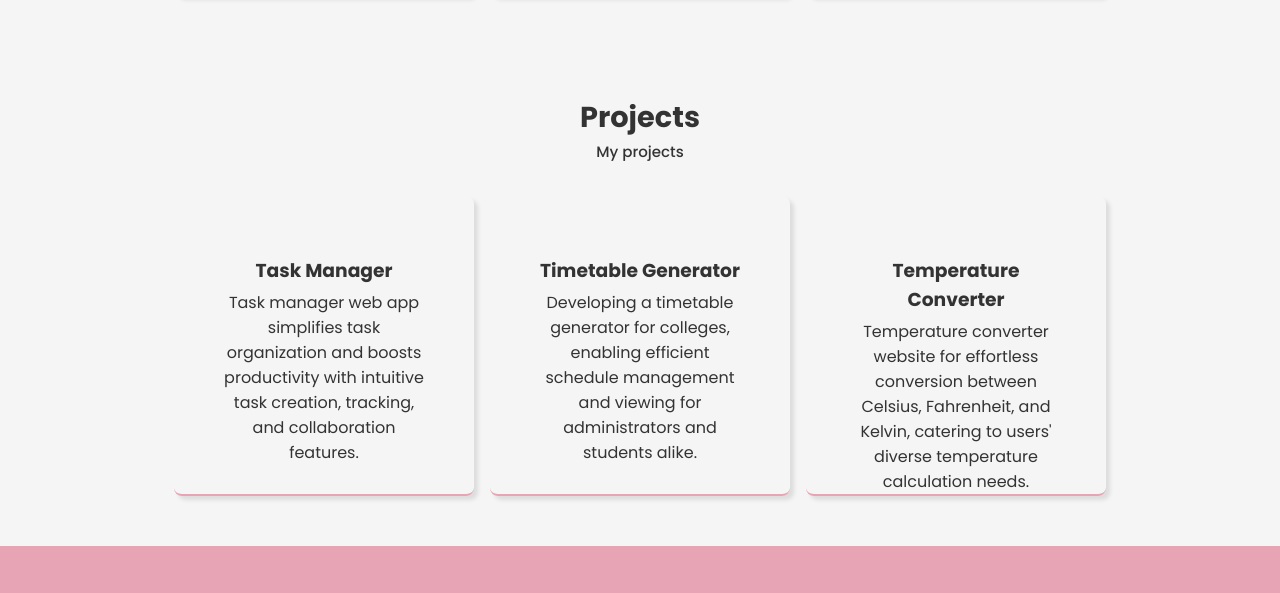
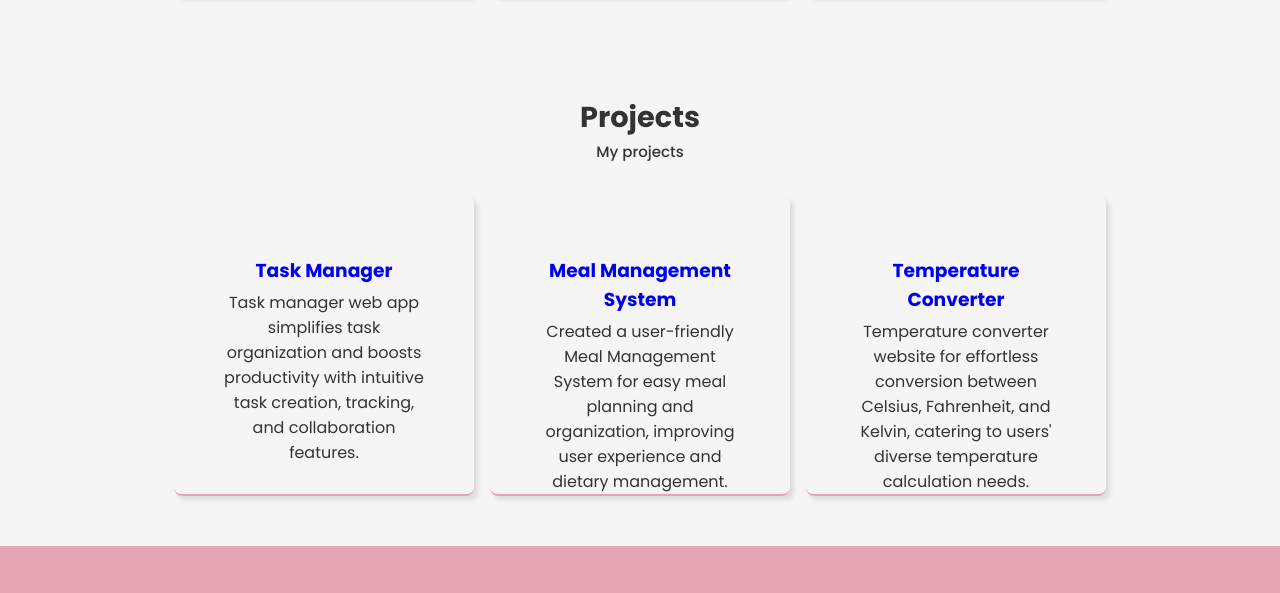
Before and after one commit to Yashaswinikurremula/OIBSIP, a plain HTML site: page Portfolio/index.html in a window 1280 px wide. Shown: the part 2845-3438 px from the top of the page. Drawn offline with nearby package versions, Linux system fonts and the light colour scheme.

Commit message:
index.html

```diff
--- a/Portfolio/index.html
+++ b/Portfolio/index.html
@@ -141,17 +141,17 @@
         </div>
         <div class="certificates-content">
             <div class="project-box">
-                <h3>Task Manager</h3>
+                <h3><a href="https://github.com/Yashaswinikurremula/Task-Manager-webapp" class="project-link">Task Manager</a></h3>
                 <p>Task manager web app simplifies task organization and boosts productivity with intuitive task creation, tracking, and collaboration features.</p>
             </div>
 
             <div class="project-box">
-                <h3>Timetable Generator</h3>
-                <p>Developing a timetable generator for colleges, enabling efficient schedule management and viewing for administrators and students alike.</p>
+                <h3><a href="https://github.com/Yashaswinikurremula/meal_management_system" class="project-link">Meal Management System</a></h3>
+                <p>Created a user-friendly Meal Management System for easy meal planning and organization, improving user experience and dietary management.</p>
             </div>
 
             <div class="project-box">
-                <h3>Temperature Converter</h3>
+                <h3><a href="https://github.com/Yashaswinikurremula/Temperature-Converter" class="project-link">Temperature Converter</a></h3>
                 <p>Temperature converter website for effortless conversion between Celsius, Fahrenheit, and Kelvin, catering to users' diverse temperature calculation needs.</p>
             </div>
 
```
